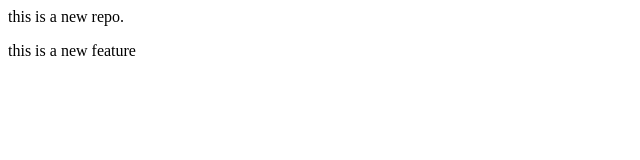
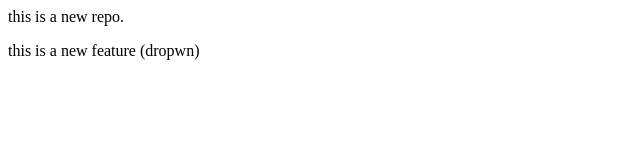
Before and after one commit to vishu-jais/localrepo, a plain HTML site: page index.html in a window 1280 px wide. Shown: the full height of the page, 0-640 px from the left. Drawn offline with Linux system fonts and the light colour scheme.

```diff
--- a/index.html
+++ b/index.html
@@ -1,2 +1,2 @@
 <p>this is a new repo.</p>
-<p>this is a new feature</p>
+<p>this is a new feature (dropwn)</p>
```
